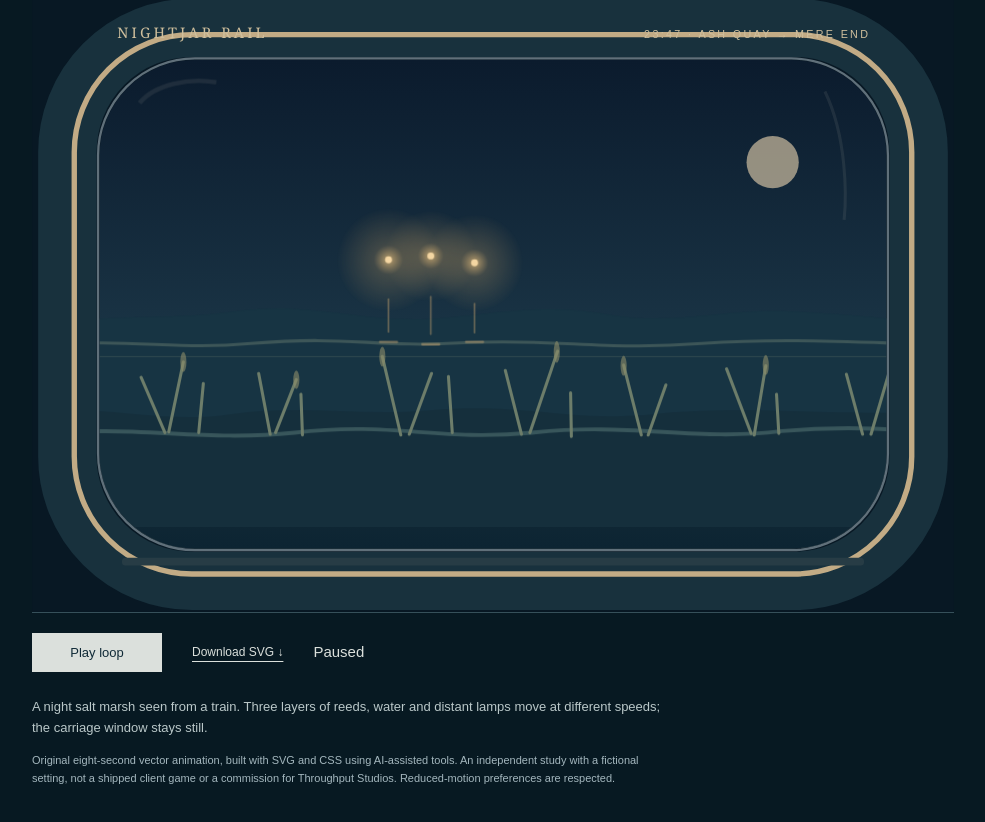
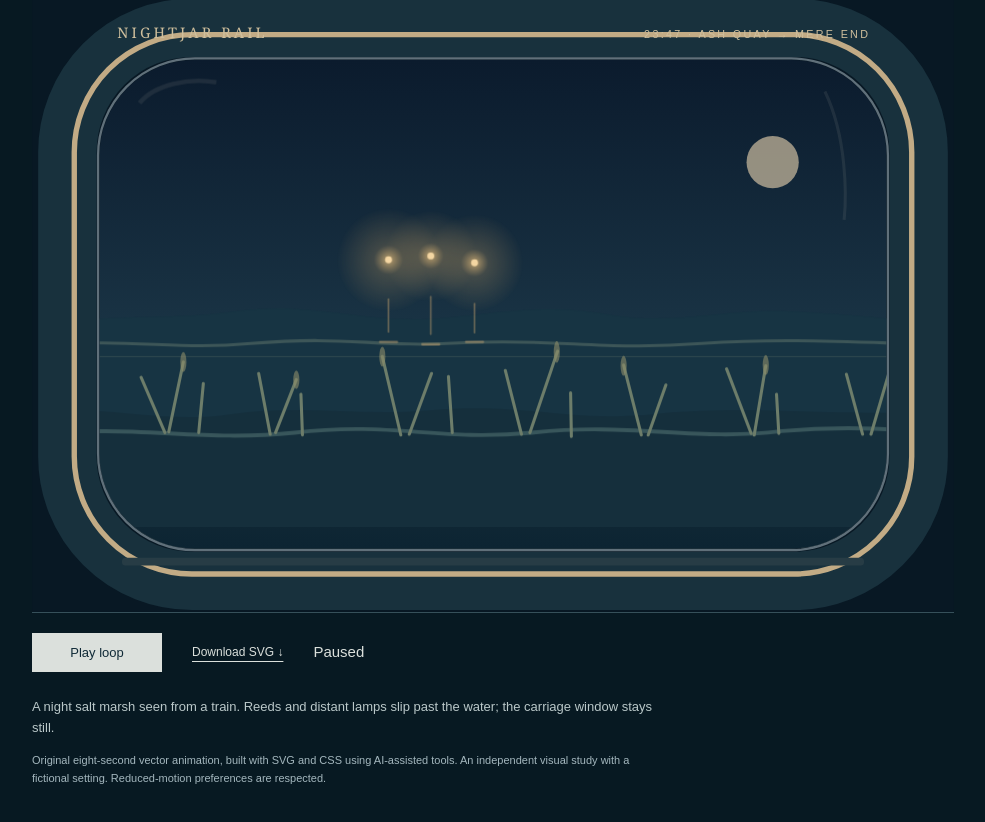
Before and after one commit to RowletCC/rowlet-works, a plain HTML site: page studies/nightjar/index.html in a window 1280 px wide. Shown: the part 108-930 px from the top of the page, without its empty margins (147-1132 px from the left). Drawn offline with Linux system fonts and the light colour scheme.

Commit message:
Keep sample description faithful to its animation

```diff
--- a/studies/nightjar/index.html
+++ b/studies/nightjar/index.html
@@ -49,6 +49,6 @@
   <text x="111" y="53" fill="#cfbf9d" font-family="Georgia, 'Times New Roman', serif" font-size="19" letter-spacing="4">NIGHTJAR RAIL</text>
   <text x="1091" y="53" text-anchor="end" fill="#cfbf9d" font-family="Arial, sans-serif" font-size="14" letter-spacing="3">23:47 · ASH QUAY → MERE END</text>
 </svg>
-</div><div class="controls"><button id="play" aria-pressed="false">Play loop</button><a href="window.svg" download>Download SVG ↓</a><span id="status" role="status">Paused</span></div><p>A night salt marsh seen from a train. Three layers of reeds, water and distant lamps move at different speeds; the carriage window stays still.</p><p class="note">Original eight-second vector animation, built with SVG and CSS using AI-assisted tools. An independent study with a fictional setting, not a shipped client game or a commission for Throughput Studios. Reduced-motion preferences are respected.</p></main><script>
+</div><div class="controls"><button id="play" aria-pressed="false">Play loop</button><a href="window.svg" download>Download SVG ↓</a><span id="status" role="status">Paused</span></div><p>A night salt marsh seen from a train. Reeds and distant lamps slip past the water; the carriage window stays still.</p><p class="note">Original eight-second vector animation, built with SVG and CSS using AI-assisted tools. An independent visual study with a fictional setting. Reduced-motion preferences are respected.</p></main><script>
 const play=document.querySelector('#play'),status=document.querySelector('#status');const reduced=matchMedia('(prefers-reduced-motion: reduce)');function setPlaying(on){on=on&&!reduced.matches;document.body.classList.toggle('playing',on);play.textContent=on?'Pause loop':'Play loop';play.setAttribute('aria-pressed',String(on));status.textContent=reduced.matches?'Motion reduced by your device setting':on?'Playing · 8-second loop':'Paused';}play.addEventListener('click',()=>setPlaying(!document.body.classList.contains('playing')));document.addEventListener('visibilitychange',()=>{if(document.hidden)setPlaying(false)});reduced.addEventListener('change',()=>setPlaying(false));setPlaying(false);
 </script></body></html>
```
